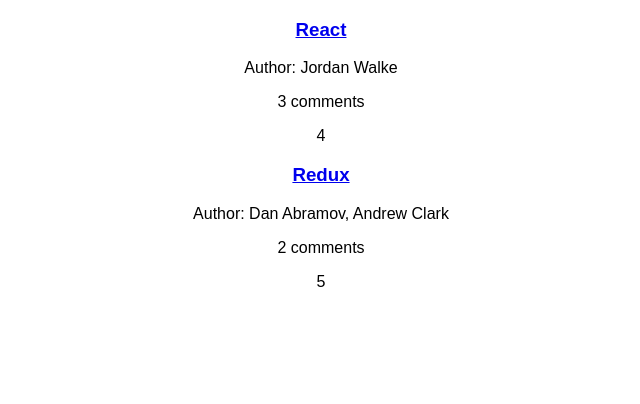
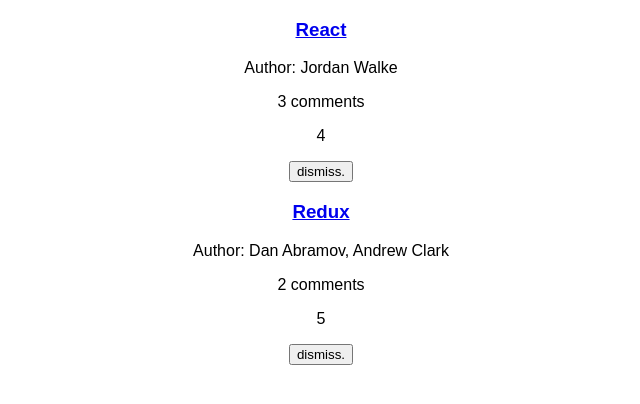
Before and after one commit to cyinwei/road_to_learn_react, a React (Create React App) app in the folder hackernews/: page / in a window 1280 px wide. Shown: the top 404 px of the page, without its empty margins (319-959 px from the left). Built offline with nearby package versions, Linux system fonts and the light colour scheme.

Commit message:
Added notes for the first chapter (introduction).  Learning about events.

```diff
--- a/hackernews/src/App.js
+++ b/hackernews/src/App.js
@@ -1,7 +1,7 @@
 import React, { Component } from 'react'
 import './App.css'
 
-const pst = [
+const list = [
   {
     title: 'React',
     url: 'https://facebook.github.io/react/',
@@ -19,11 +19,28 @@
     objectID: 1,
   }
 ]
+
 class App extends Component {
+  constructor(props) {
+    super(props)
+    this.onDismiss = this.onDismiss.bind(this)
+    this.state = {
+      list
+    }
+  }
+
+  onDismiss(id) {
+    let updated = this.state.list.filter(site =>
+      id !== site.objectID)
+
+    this.setState({
+      list: updated
+    })
+  }
   render() {
     return (
       <div className='App'>
-        {pst.map(site =>
+        {this.state.list.map(site =>
           <div key={site.objectID}>
             <h3><a href={site.url}>{site.title}</a></h3>
               <p>
@@ -35,6 +52,10 @@
               <p>
                 {site.points}
               </p>
+              <button onClick={() => this.onDismiss(site.objectID)}
+                      type='button'>
+                dismiss.
+              </button>
           </div>
          )}
       </div>
```
Also changed, not shown: 1 other file (tests, documents, lock files or other folders).
